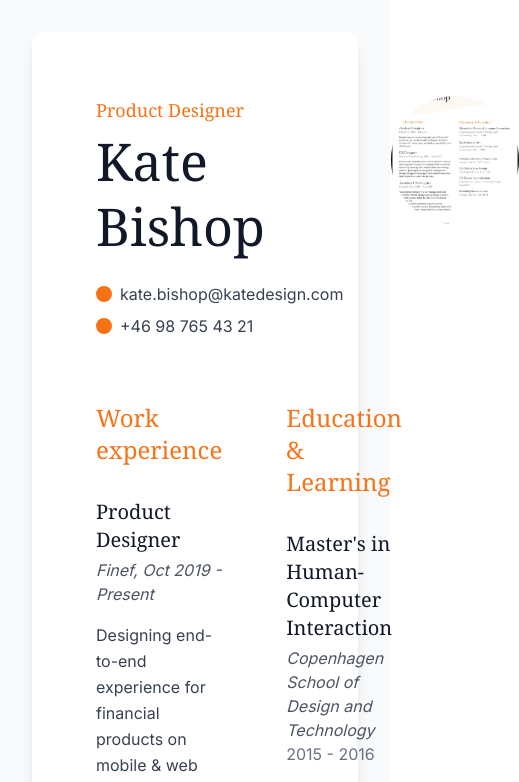
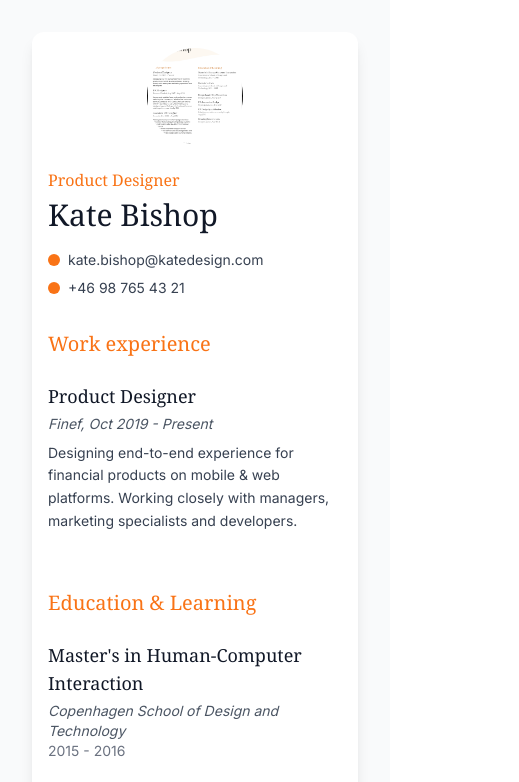
Before and after one commit to H4armin/dynamic-resume-crafter, a React (Vite) app: page /preview/1 in a window 390 px wide. Shown: the top 782 px of the page, 519 px wide, since content can reach past the window. Built offline with nearby package versions, Linux system fonts and the light colour scheme.

Commit message:
Improve responsiveness
Add responsive design to the application.  No specific implementation details are included in this commit.

```diff
--- a/src/components/resume-templates/Template1.tsx
+++ b/src/components/resume-templates/Template1.tsx
@@ -2,24 +2,26 @@
 import { ResumeFormValues } from "@/types/resume";
 
 export const Template1 = ({ data }: { data: Partial<ResumeFormValues> }) => (
-  <div className="bg-white p-16 rounded-xl shadow-lg max-w-5xl mx-auto">
-    <div className="flex gap-12 mb-16">
-      <div className="flex-1">
-        <div className="text-orange-500 font-serif text-lg mb-1">Product Designer</div>
-        <h1 className="font-serif text-[52px] leading-tight font-normal text-gray-900 mb-6">{data.fullName}</h1>
+  <div className="bg-white p-4 sm:p-8 md:p-12 lg:p-16 rounded-xl shadow-lg max-w-5xl mx-auto">
+    <div className="flex flex-col sm:flex-row gap-6 sm:gap-8 lg:gap-12 mb-8 sm:mb-12 lg:mb-16">
+      <div className="flex-1 order-2 sm:order-1">
+        <div className="text-orange-500 font-serif text-base sm:text-lg mb-1">Product Designer</div>
+        <h1 className="font-serif text-3xl sm:text-4xl md:text-5xl lg:text-[52px] leading-tight font-normal text-gray-900 mb-4 sm:mb-6">
+          {data.fullName}
+        </h1>
         <div className="space-y-2">
-          <div className="flex items-center gap-2 text-gray-700">
-            <div className="w-4 h-4 rounded-full bg-orange-500" />
-            <span>{data.email}</span>
+          <div className="flex items-center gap-2 text-gray-700 text-sm sm:text-base">
+            <div className="w-3 h-3 sm:w-4 sm:h-4 rounded-full bg-orange-500 flex-shrink-0" />
+            <span className="break-all">{data.email}</span>
           </div>
-          <div className="flex items-center gap-2 text-gray-700">
-            <div className="w-4 h-4 rounded-full bg-orange-500" />
+          <div className="flex items-center gap-2 text-gray-700 text-sm sm:text-base">
+            <div className="w-3 h-3 sm:w-4 sm:h-4 rounded-full bg-orange-500 flex-shrink-0" />
             <span>{data.phone}</span>
           </div>
         </div>
       </div>
-      <div className="flex-shrink-0">
-        <div className="w-32 h-32 rounded-full bg-gray-100 overflow-hidden">
+      <div className="flex-shrink-0 order-1 sm:order-2 mx-auto sm:mx-0">
+        <div className="w-24 h-24 sm:w-28 sm:h-28 lg:w-32 lg:h-32 rounded-full bg-gray-100 overflow-hidden">
           <img
             src={data.profileImage || "/placeholder.svg"}
             alt="Profile"
@@ -29,35 +31,37 @@ export const Template1 = ({ data }: { data: Partial<ResumeFormValues> }) => (
       </div>
     </div>
 
-    <div className="grid grid-cols-[1.5fr,1fr] gap-16">
+    <div className="grid grid-cols-1 sm:grid-cols-[1.5fr,1fr] gap-8 sm:gap-12 lg:gap-16">
       <div>
-        <h2 className="font-serif text-2xl text-orange-500 mb-8">Work experience</h2>
+        <h2 className="font-serif text-xl sm:text-2xl text-orange-500 mb-6 sm:mb-8">Work experience</h2>
         {data.experience?.map((exp, index) => (
-          <div key={index} className="mb-8">
-            <h3 className="text-xl font-serif text-gray-900 mb-1">{exp.title}</h3>
-            <div className="text-gray-600 italic mb-4">{exp.company}, {exp.period}</div>
-            <p className="text-gray-700 leading-relaxed">{exp.description}</p>
+          <div key={index} className="mb-6 sm:mb-8">
+            <h3 className="text-lg sm:text-xl font-serif text-gray-900 mb-1">{exp.title}</h3>
+            <div className="text-gray-600 italic mb-2 sm:mb-4 text-sm sm:text-base">
+              {exp.company}, {exp.period}
+            </div>
+            <p className="text-gray-700 leading-relaxed text-sm sm:text-base">{exp.description}</p>
           </div>
         ))}
       </div>
 
-      <div className="space-y-12">
+      <div className="space-y-8 sm:space-y-12">
         <div>
-          <h2 className="font-serif text-2xl text-orange-500 mb-8">Education & Learning</h2>
+          <h2 className="font-serif text-xl sm:text-2xl text-orange-500 mb-6 sm:mb-8">Education & Learning</h2>
           {data.education?.map((edu, index) => (
-            <div key={index} className="mb-6">
-              <h3 className="text-xl font-serif text-gray-900 mb-1">{edu.degree}</h3>
-              <div className="text-gray-600 italic">{edu.school}</div>
-              <div className="text-gray-500">{edu.year}</div>
+            <div key={index} className="mb-4 sm:mb-6">
+              <h3 className="text-lg sm:text-xl font-serif text-gray-900 mb-1">{edu.degree}</h3>
+              <div className="text-gray-600 italic text-sm sm:text-base">{edu.school}</div>
+              <div className="text-gray-500 text-sm sm:text-base">{edu.year}</div>
             </div>
           ))}
         </div>
 
         <div>
-          <h2 className="font-serif text-2xl text-orange-500 mb-8">Skills</h2>
-          <div className="grid grid-cols-2 gap-x-4 gap-y-2">
+          <h2 className="font-serif text-xl sm:text-2xl text-orange-500 mb-6 sm:mb-8">Skills</h2>
+          <div className="grid grid-cols-1 sm:grid-cols-2 gap-x-4 gap-y-2">
             {data.skills?.map((skill, index) => (
-              <span key={index} className="text-gray-700">{skill}</span>
+              <span key={index} className="text-gray-700 text-sm sm:text-base">{skill}</span>
             ))}
           </div>
         </div>
--- a/src/pages/editor.tsx
+++ b/src/pages/editor.tsx
@@ -1,4 +1,3 @@
-
 import { useState } from "react";
 import { useParams } from "react-router-dom";
 import { motion } from "framer-motion";
@@ -27,7 +26,9 @@ import { Template2 } from "@/components/resume-templates/Template2";
 import { Template3 } from "@/components/resume-templates/Template3";
 import { Template4 } from "@/components/resume-templates/Template4";
 
-const formSchema = z.object({
+type FormSchema = z.ZodType<ResumeFormValues>;
+
+const formSchema: FormSchema = z.object({
   fullName: z.string().min(1, "Full name is required"),
   email: z.string().min(1, "Email is required").email("Invalid email address"),
   phone: z.string().min(1, "Phone number is required"),
@@ -49,7 +50,7 @@ const formSchema = z.object({
   ).min(1, "At least one education entry is required"),
   skills: z.array(z.string()),
   profileImage: z.string().optional()
-}) satisfies z.ZodType<ResumeFormValues>;
+});
 
 const Editor = () => {
   const { templateId } = useParams();
```
